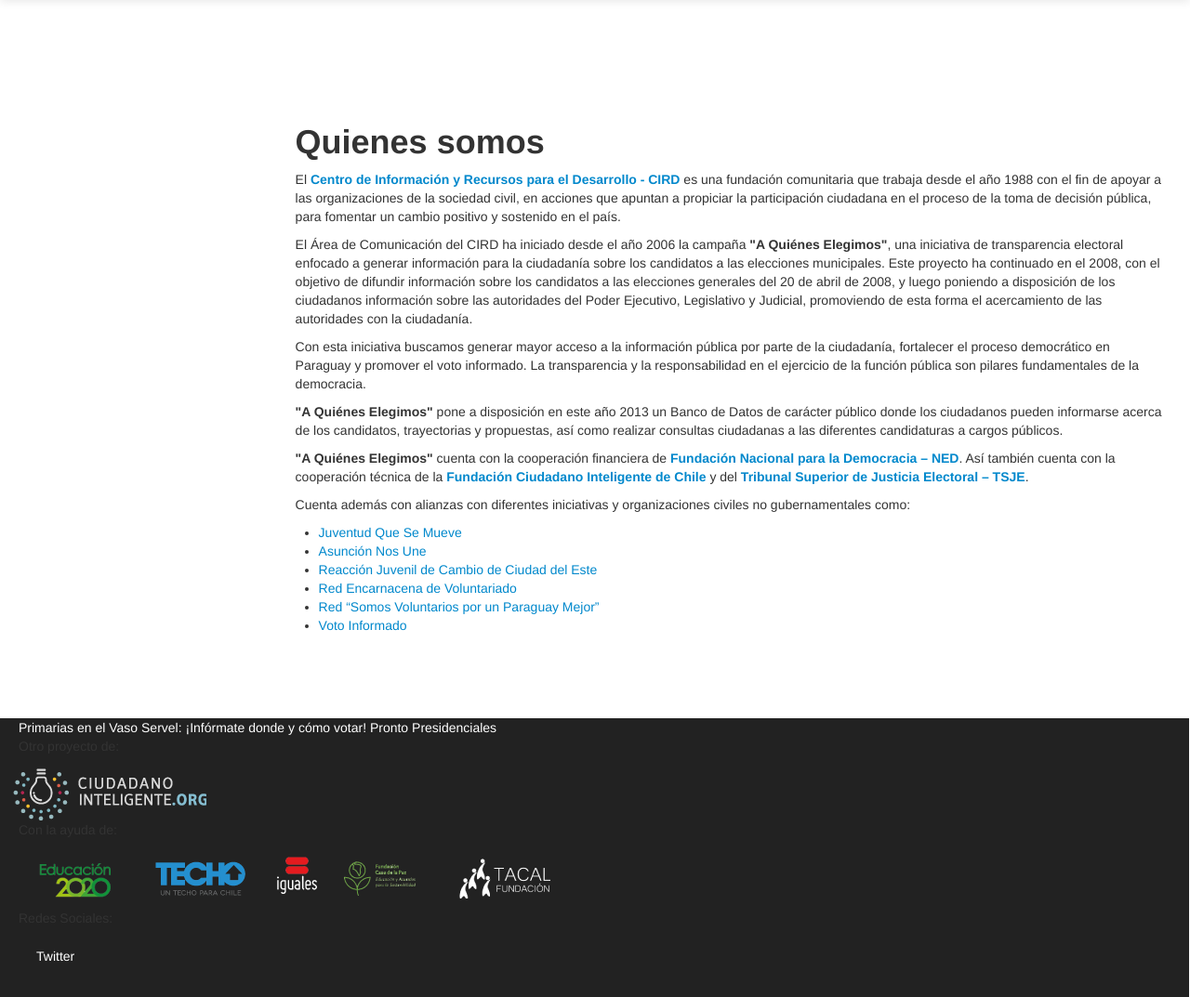
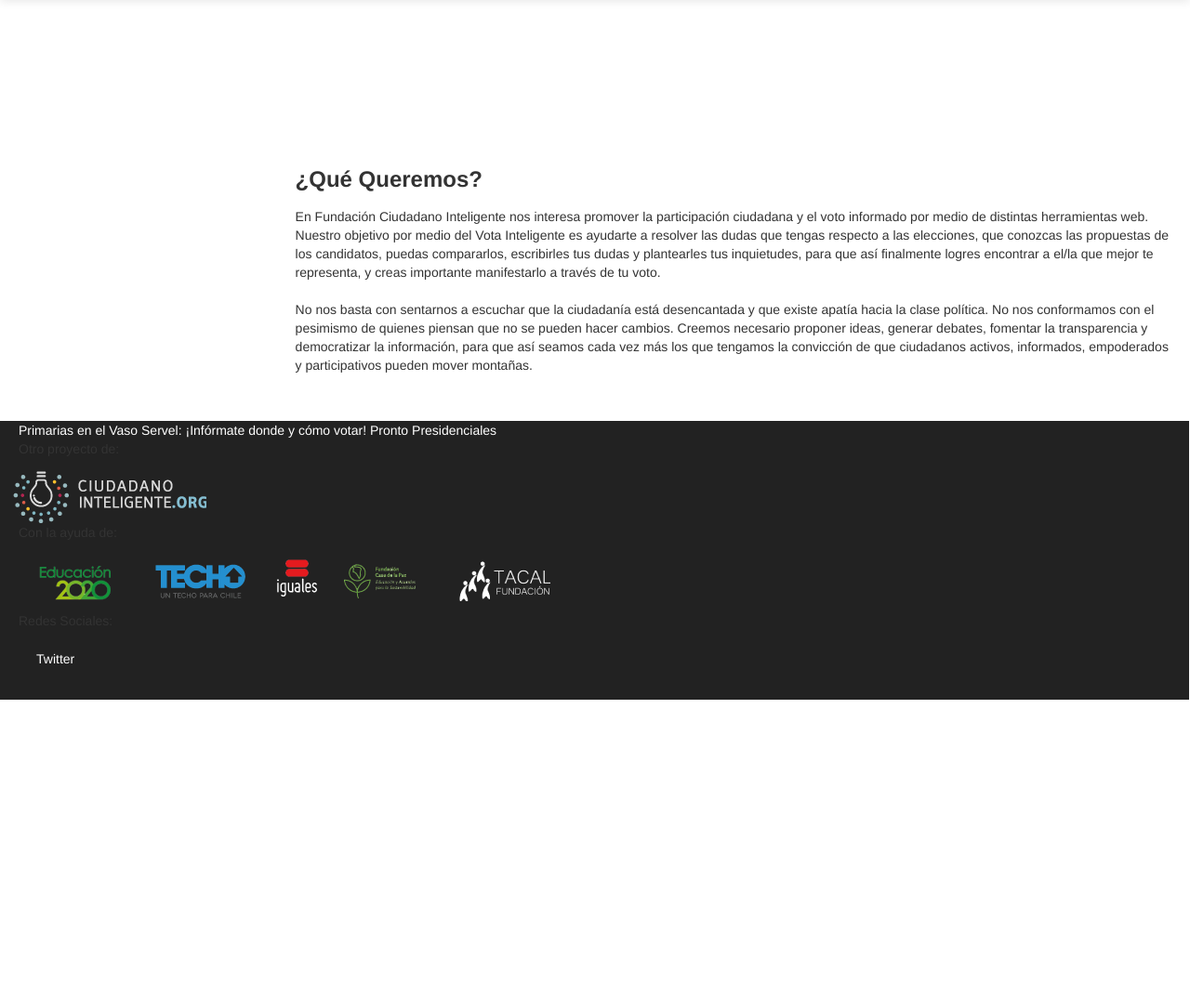
Before and after one commit to ciudadanointeligente/votainteligente-primarias, a Django app: template elecciones/templates/elecciones/queremos.html in a window 1280 px wide. Shown: the part 97-1170 px from the top of the page at 93% size. After the commit the page ends 850 px from the top, so only its background shows below. Run offline with Django 3.2, Linux system fonts and the light colour scheme; the template is opened without the code that fills it, so the values that code supplies are empty; data comes from the database, SQL or seed files in the repository; parts of the project's set-up code (start-up, migrations or seed data) failed here and were passed over; some libraries are stand-ins or nearby versions; grey boxes are pictures that could not be loaded.

Commit message:
contenido queremos

```diff
--- a/elecciones/templates/elecciones/queremos.html
+++ b/elecciones/templates/elecciones/queremos.html
@@ -4,23 +4,13 @@
 
 
 <div class="paginaCompleta container">
+</br> </br>
+<h3>¿Qué Queremos?</h3>
+<p class="queremos">
+En Fundación Ciudadano Inteligente nos interesa promover la participación ciudadana y el voto informado por medio de distintas herramientas web. Nuestro objetivo por medio del Vota Inteligente es ayudarte a resolver las dudas que tengas respecto a las elecciones, que conozcas  las propuestas de los candidatos, puedas compararlos, escribirles tus dudas y plantearles tus inquietudes, para que así finalmente logres encontrar a el/la que mejor te representa, y creas importante manifestarlo a través de tu voto. </br></br>
 
-<h1>Quienes somos</h1>
-<p>El <a href="http://www.cird.org.py" target="_blank"><strong>Centro de Información y Recursos para el Desarrollo - CIRD</strong></a> es una fundación comunitaria que trabaja desde el año 1988 con el fin de apoyar a las organizaciones de la sociedad civil, en acciones que apuntan a propiciar la participación ciudadana en el proceso de la toma de decisión pública, para fomentar un cambio positivo y sostenido en el país.</p>
-<p>El Área de Comunicación del CIRD ha iniciado desde el año 2006 la campaña<strong> &quot;A Quiénes Elegimos&quot;</strong>, una iniciativa de transparencia electoral enfocado a generar información para la ciudadanía sobre los candidatos a las elecciones municipales. Este proyecto ha continuado en el 2008, con el objetivo de difundir información sobre los candidatos a las elecciones generales del 20 de abril de 2008, y luego poniendo a disposición de los ciudadanos información sobre las autoridades del Poder Ejecutivo, Legislativo y Judicial, promoviendo de esta forma el acercamiento de las autoridades con la ciudadanía.</p>
-<p>Con esta iniciativa buscamos generar mayor acceso a la información pública por parte de la ciudadanía, fortalecer el proceso democrático en Paraguay y promover el voto informado. La transparencia y la responsabilidad en el ejercicio de la función pública son pilares fundamentales de la democracia.</p>
-<p><strong>&quot;A Quiénes Elegimos&quot;</strong> pone a disposición en este año 2013 un Banco de Datos de carácter público donde los ciudadanos pueden informarse acerca de los candidatos, trayectorias y propuestas, así como realizar consultas ciudadanas a las diferentes candidaturas a cargos públicos.</p>
-<p><strong>&quot;A Quiénes Elegimos&quot;</strong> cuenta con la cooperación financiera de <a href="http://www.ned.org)" target="_blank"><strong>Fundación Nacional para la Democracia – NED</strong></a>. Así también cuenta con la cooperación técnica de la <strong><a href="http://www.ciudadanointeligente.org" target="_blank">Fundación Ciudadano Inteligente de Chile</a></strong> y del <strong><a href="http://www.tsje.gov.py" target="_blank">Tribunal Superior de Justicia Electoral – TSJE</a></strong>.</p>
-<p> Cuenta además con alianzas con diferentes iniciativas y organizaciones civiles no gubernamentales como:</p>
-<ul>
-  <li> <a href="http://www.jqm.org.py" target="_blank">Juventud Que Se Mueve</a></li>
-  <li><a href="http://www.asuncionnosune.org.py" target="_blank">Asunción Nos Une</a></li>
-  <li><a href="http://www.facebook.com/reaccionpy" target="_blank">Reacción Juvenil de Cambio de Ciudad del Este</a></li>
-  <li><a href="http://www.facebook.com/RedEncarnacenaDeVoluntariado" target="_blank">Red Encarnacena de Voluntariado</a></li>
-  <li><a href="http://www.somosvoluntariospy.org" target="_blank">Red “Somos Voluntarios por un Paraguay Mejor”</a></li>
-  <li><a href="http://www.votoinformado.com.py" target="_blank">Voto Informado</a></li>
-</ul>
-<br /><br />
+No nos basta con sentarnos a escuchar que la ciudadanía está desencantada y que existe apatía hacia la clase política. No nos conformamos con el pesimismo de quienes piensan que no se pueden hacer cambios. Creemos necesario proponer ideas, generar debates, fomentar la transparencia y democratizar la información, para que así seamos cada vez más los que tengamos la convicción de que ciudadanos activos, informados, empoderados y participativos pueden mover montañas.
+</p>
 
         </div>
 
```
